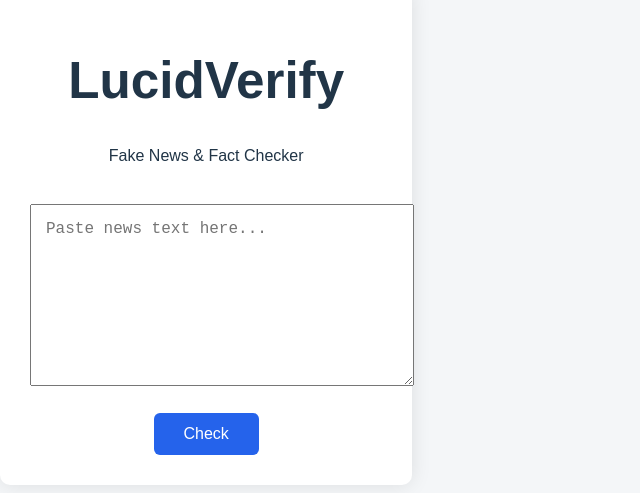
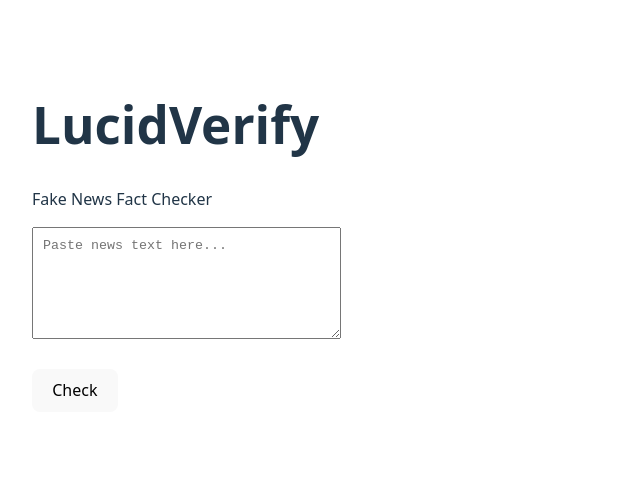
Before and after one commit to aaryan-purohit-2465/LucidVerify-FactChecker, a React app in the folder frontend/: page / in a window 1280 px wide. Shown: the part 163-656 px from the top of the page, without its empty margins (0-640 px from the left). Built offline with nearby package versions, Linux system fonts and the light colour scheme; the HTML template or start-up script is replaced by a standard one.

Commit message:
22 Dec: Connected React frontend to FastAPI backend

```diff
--- a/frontend/src/App.css
+++ /dev/null
@@ -1,45 +0,0 @@
-body {
-  margin: 0;
-  font-family: Arial, Helvetica, sans-serif;
-  background: #f4f6f8;
-}
-
-.container {
-  max-width: 700px;
-  margin: 50px auto;
-  background: white;
-  padding: 30px;
-  border-radius: 10px;
-  box-shadow: 0 0 20px rgba(0,0,0,0.1);
-  text-align: center;
-}
-
-textarea {
-  width: 100%;
-  height: 150px;
-  padding: 15px;
-  margin-top: 20px;
-  font-size: 16px;
-}
-
-button {
-  margin-top: 20px;
-  padding: 12px 30px;
-  font-size: 16px;
-  background: #2563eb;
-  color: white;
-  border: none;
-  border-radius: 6px;
-  cursor: pointer;
-}
-
-button:disabled {
-  background: #9ca3af;
-}
-
-.result {
-  margin-top: 30px;
-  padding: 20px;
-  background: #ecfeff;
-  border-radius: 8px;
-}
--- a/frontend/src/App.jsx
+++ b/frontend/src/App.jsx
@@ -1,5 +1,4 @@
-import React, { useState } from "react";
-import "./App.css";
+import { useState } from "react";
 
 function App() {
   const [text, setText] = useState("");
@@ -10,46 +9,49 @@ function App() {
     if (!text.trim()) return;
 
     setLoading(true);
-    setResult(null);
-
     try {
-      const response = await fetch("http://127.0.0.1:8000/predict", {
+      const res = await fetch("http://127.0.0.1:8000/predict", {
         method: "POST",
         headers: {
-          "Content-Type": "application/json"
+          "Content-Type": "application/json",
         },
-        body: JSON.stringify({ text })
+        body: JSON.stringify({ text }),
       });
 
-      const data = await response.json();
+      const data = await res.json();
       setResult(data);
-    } catch (error) {
+    } catch (err) {
+      console.error(err);
       alert("Backend not reachable");
     }
-
     setLoading(false);
   };
 
   return (
-    <div className="container">
+    <div style={{ padding: "2rem", maxWidth: "600px", margin: "auto" }}>
       <h1>LucidVerify</h1>
-      <p>Fake News & Fact Checker</p>
+      <p>Fake News Fact Checker</p>
 
       <textarea
+        rows="6"
+        style={{ width: "100%", padding: "10px" }}
         placeholder="Paste news text here..."
         value={text}
         onChange={(e) => setText(e.target.value)}
       />
+
+      <br /><br />
 
       <button onClick={checkNews} disabled={loading}>
         {loading ? "Checking..." : "Check"}
       </button>
 
       {result && (
-        <div className="result">
-          <p><strong>Label:</strong> {result.label}</p>
-          <p><strong>Confidence:</strong> {result.confidence}</p>
-          <p><strong>Source:</strong> {result.source}</p>
+        <div style={{ marginTop: "1.5rem" }}>
+          <h3>Result</h3>
+          <p><b>Label:</b> {result.label}</p>
+          <p><b>Confidence:</b> {result.confidence}</p>
+          <p><b>Source:</b> {result.source}</p>
         </div>
       )}
     </div>
```
